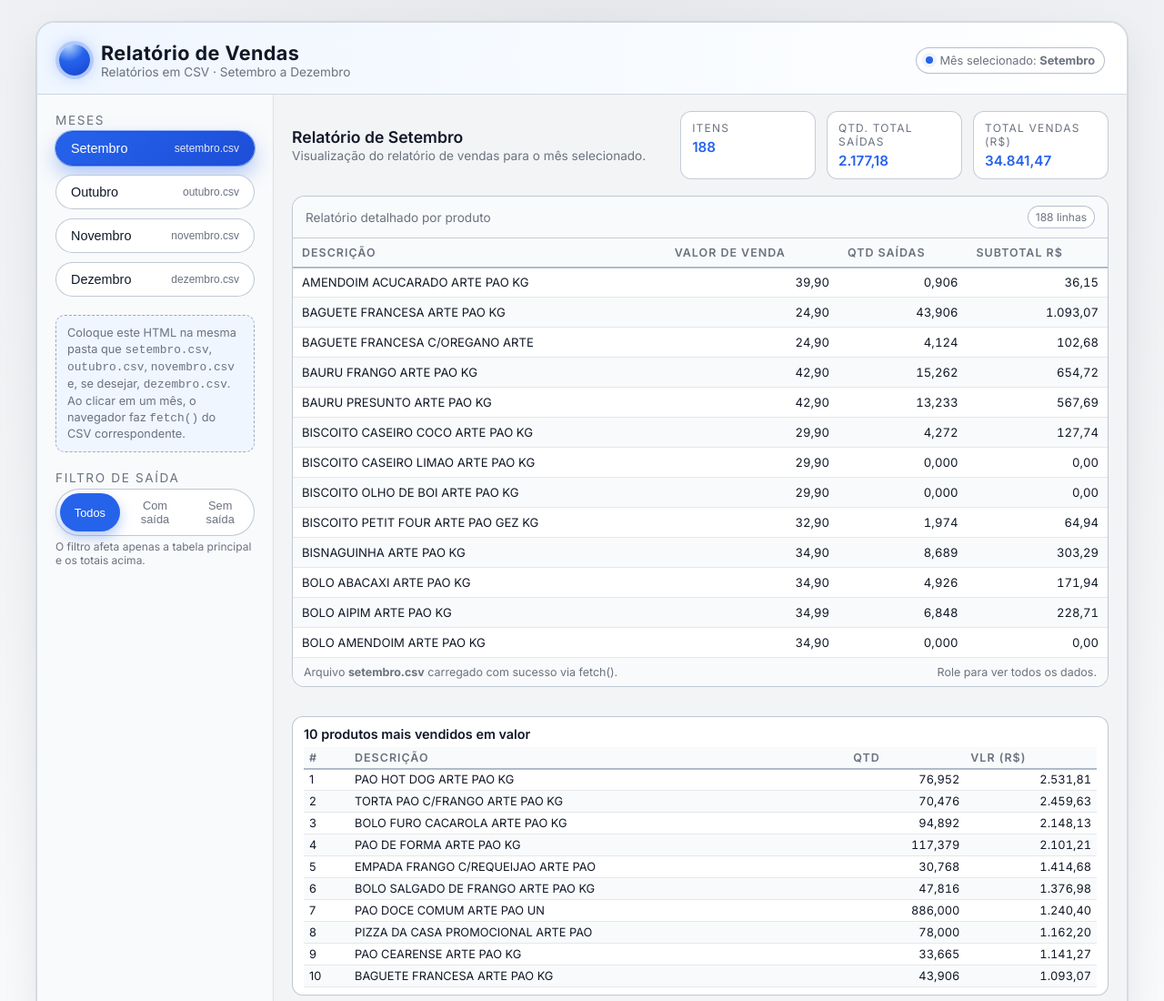
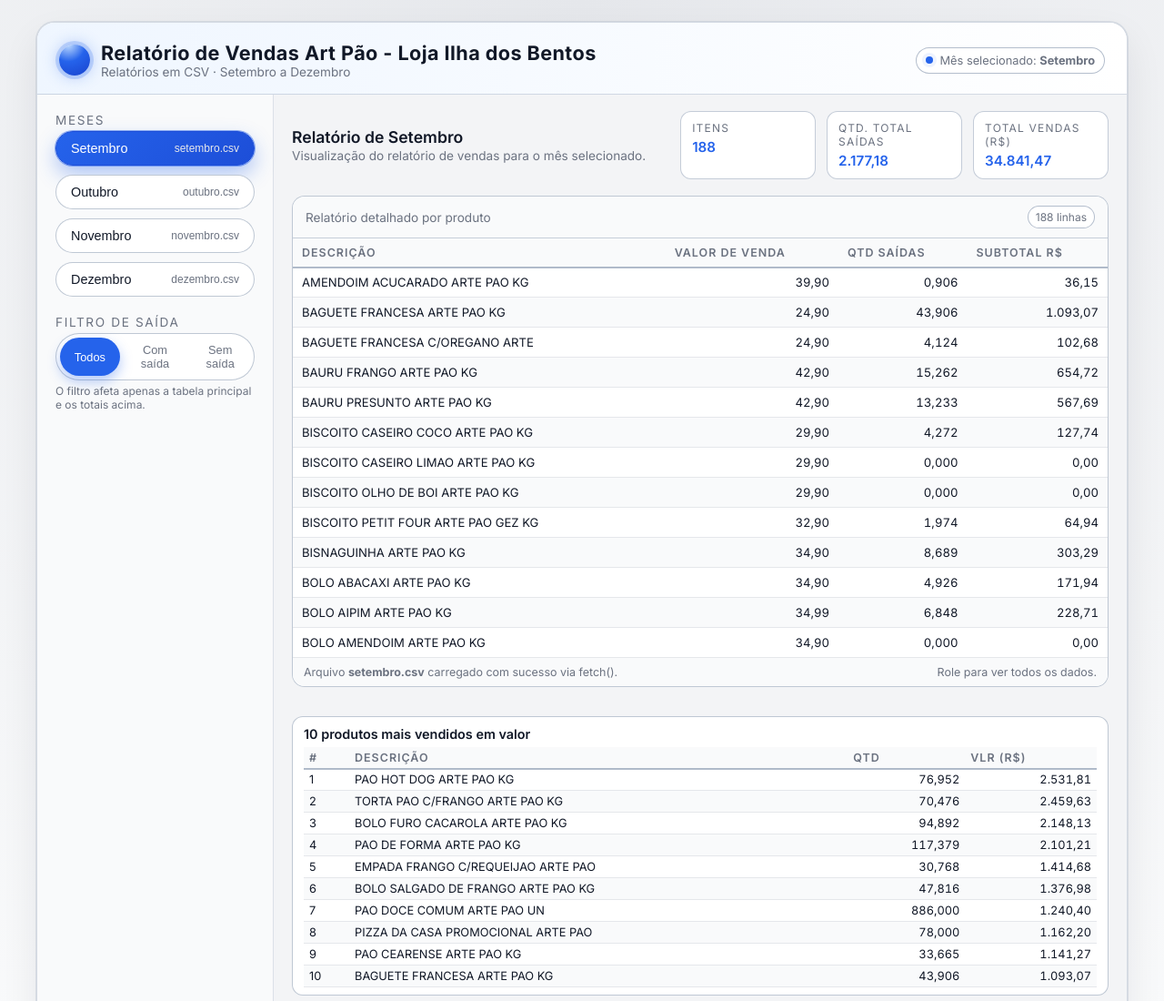
Before and after one commit to brunnochavez/venda-ilha-dos-bentos, a plain HTML site: page index.html in a window 1280 px wide. Shown: the top 1100 px of the page at 91% size. Drawn offline with nearby package versions, Linux system fonts and the light colour scheme.

Commit message:
Update index.html

```diff
--- a/index.html
+++ b/index.html
@@ -2,7 +2,7 @@
 <html lang="pt-BR">
 <head>
   <meta charset="UTF-8" />
-  <title>Relatório de Vendas - CSV</title>
+  <title>Relatório de Vendas Art Pão - Loja Ilha dos Bentos</title>
   <meta name="viewport" content="width=device-width, initial-scale=1.0" />
 
   <!-- Fonte moderna -->
@@ -193,16 +193,6 @@
       color: #e5e7eb;
     }
 
-    .hint {
-      font-size: 0.8rem;
-      color: var(--text-muted);
-      line-height: 1.4;
-      padding: 10px 12px;
-      border-radius: 10px;
-      background: #eff6ff;
-      border: 1px dashed rgba(148, 163, 184, 0.9);
-    }
-
     .content {
       padding: 18px 20px 20px;
       display: flex;
@@ -368,7 +358,7 @@
       color: var(--text-muted);
     }
 
-    /* Filtro de saída melhorado */
+    /* Filtro de saída */
 
     .filter-group {
       display: flex;
@@ -461,7 +451,7 @@
       <div class="title-area">
         <div class="logo-dot"></div>
         <div>
-          <h1>Relatório de Vendas</h1>
+          <h1>Relatório de Vendas Art Pão - Loja Ilha dos Bentos</h1>
           <p class="subtitle">Relatórios em CSV · Setembro a Dezembro</p>
         </div>
       </div>
@@ -493,13 +483,6 @@
               <span class="sub">dezembro.csv</span>
             </button>
           </div>
-        </div>
-
-        <div class="hint">
-          Coloque este HTML na mesma pasta que
-          <code>setembro.csv</code>, <code>outubro.csv</code>, <code>novembro.csv</code> e, se desejar,
-          <code>dezembro.csv</code>.
-          Ao clicar em um mês, o navegador faz <code>fetch()</code> do CSV correspondente.
         </div>
 
         <div>
@@ -646,7 +629,7 @@
         return;
       }
 
-      // Nova ordem / nomes de colunas
+      // Ordem / nomes de colunas: Descrição, Valor de Venda (RS Atual), Qtd Saídas, Subtotal R$ (Vlr Saídas)
       const headers = ['Descrição', 'Valor de Venda', 'Qtd Saídas', 'Subtotal R$'];
 
       let html = '<table><thead><tr>';
@@ -658,9 +641,9 @@
       data.forEach(row => {
         html += '<tr>';
         html += `<td class="col-desc">${row['Descrição'] || ''}</td>`;
-        html += `<td class="col-number">${row['RS Atual'] || ''}</td>`;       // Valor de Venda
-        html += `<td class="col-number">${row['Qtd Saídas'] || ''}</td>`;    // Qtd Saídas
-        html += `<td class="col-number">${row['Vlr Saídas'] || ''}</td>`;    // Subtotal R$
+        html += `<td class="col-number">${row['RS Atual'] || ''}</td>`;
+        html += `<td class="col-number">${row['Qtd Saídas'] || ''}</td>`;
+        html += `<td class="col-number">${row['Vlr Saídas'] || ''}</td>`;
         html += '</tr>';
       });
 
```
